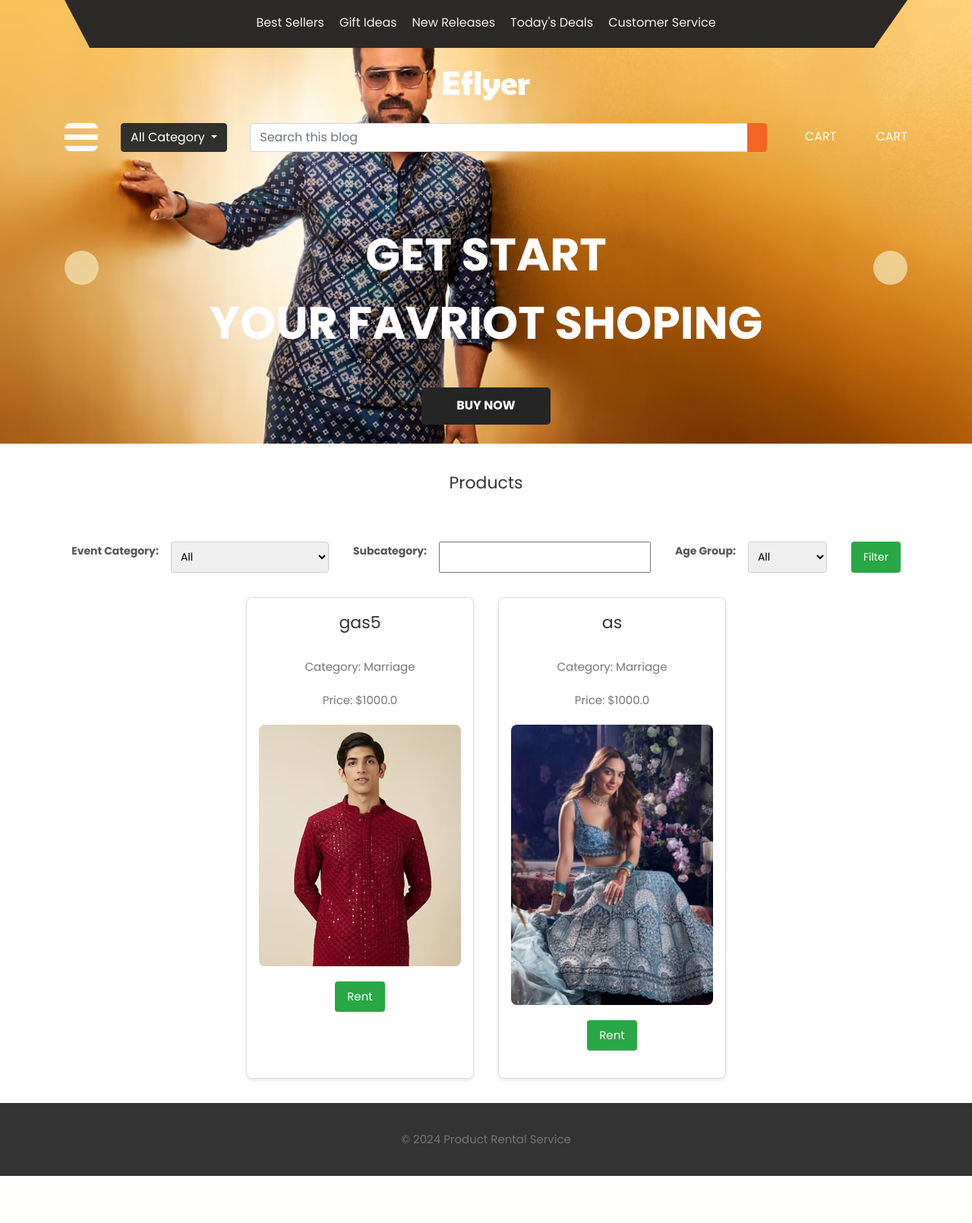
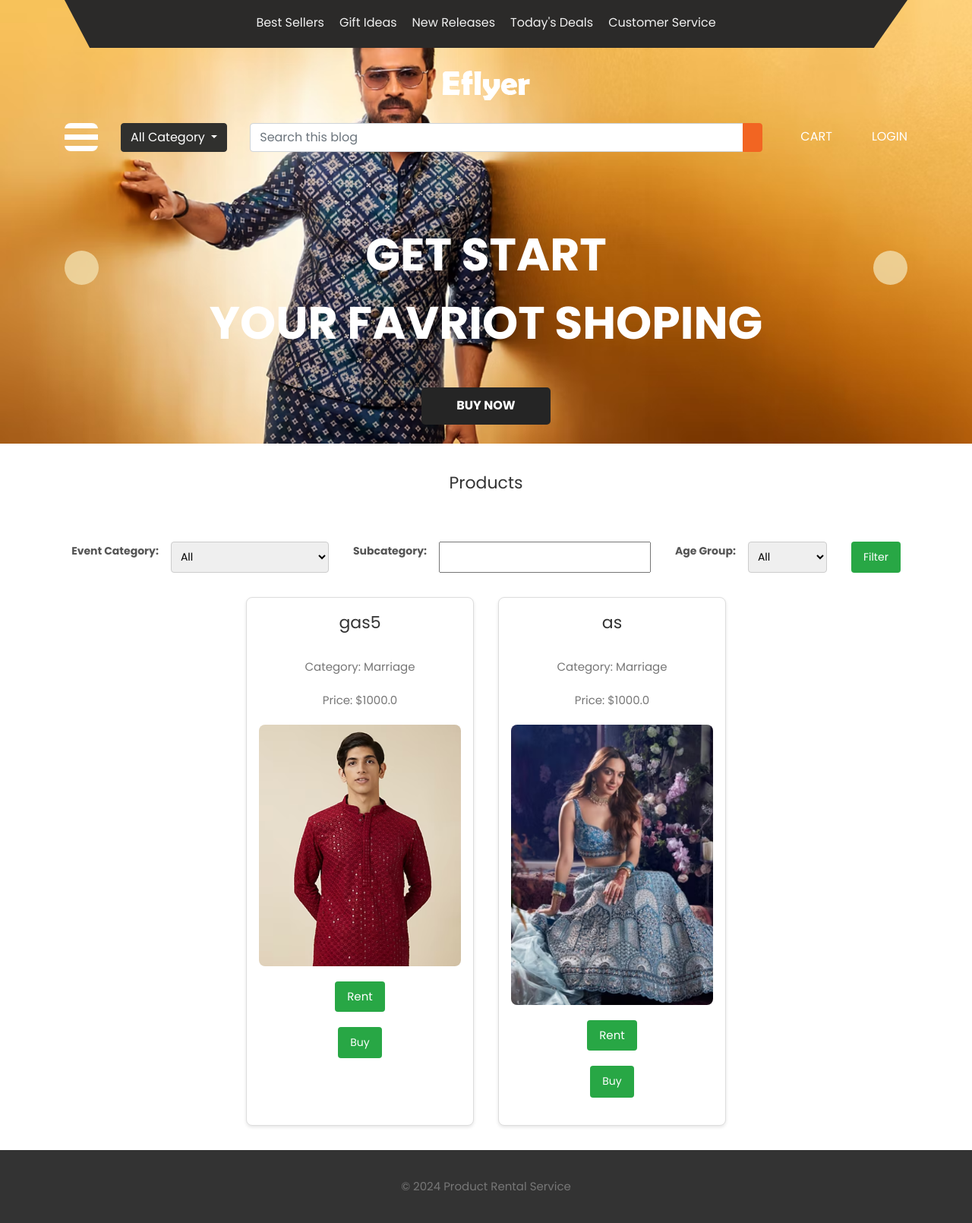
Before and after one commit to roshanni3388/Programming_Cloth-Rental-project, a Flask app: page /products in a window 1280 px wide. Shown: the whole page at 76% size. Before the commit the page ends 1548 px from the top, so only its background shows below. Run offline with Flask 3, Linux system fonts and the light colour scheme; some libraries are stand-ins or nearby versions.

Commit message:
Update to resolve error

```diff
--- a/Templates/index.html
+++ b/Templates/index.html
@@ -92,9 +92,9 @@
 
                  <div class="login_menu">
                     <ul>
-                       <li><a href="/rentals">
+                       <li><a href="#">
                         <i class="fa fa-shopping-cart" aria-hidden="true"></i>
-                          <span class="padding_10">rentals</span></a>
+                        <span class="padding_10">Cart</span></a>
                        </li>
                        <li><a href="/login">
                         <i class="fa fa-user" aria-hidden="true"></i>
--- a/Templates/products.html
+++ b/Templates/products.html
@@ -110,9 +110,9 @@
                           <i class="fa fa-shopping-cart" aria-hidden="true"></i>
                           <span class="padding_10">Cart</span></a>
                        </li>
-                       <li><a href="#">
+                       <li><a href="/login">
                           <i class="fa fa-user" aria-hidden="true"></i>
-                          <span class="padding_10">Cart</span></a>
+                          <span class="padding_10">login</span></a>
                        </li>
                     </ul>
                  </div>
@@ -200,6 +200,9 @@
              {% endif %}
              <p>
                  <a href="{{ url_for('rent_product', product_id=product.id) }}"><button type="submit">Rent</button></a>
+                 <form method="post" action="{{ url_for('buy_product', product_id=product.id) }}" style="display:inline;">
+                  <button type="submit">Buy</button>
+              </form>
 
              </p>
          </li>
```
Lines whose indentation alone changed are shown as unchanged.
